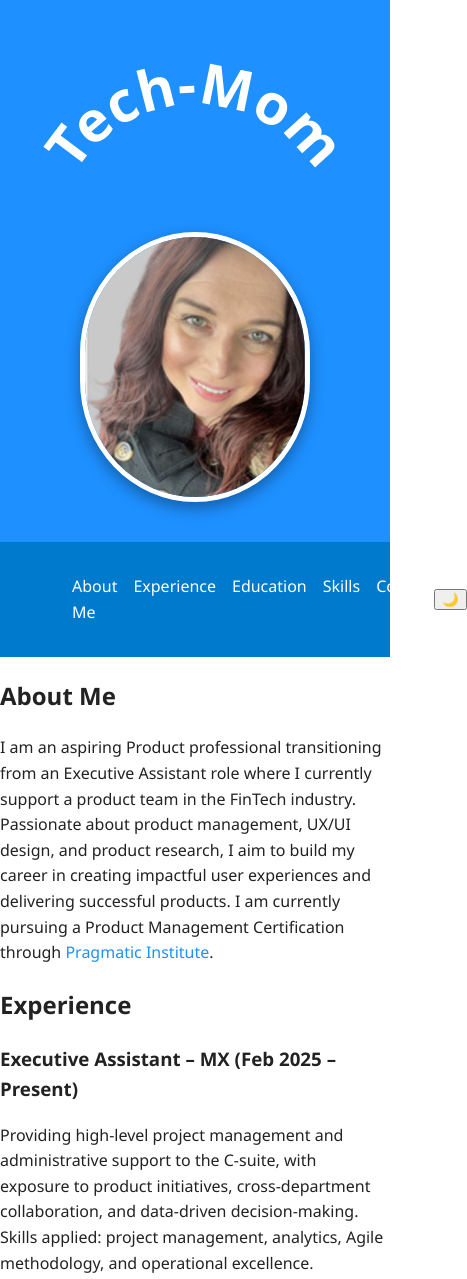
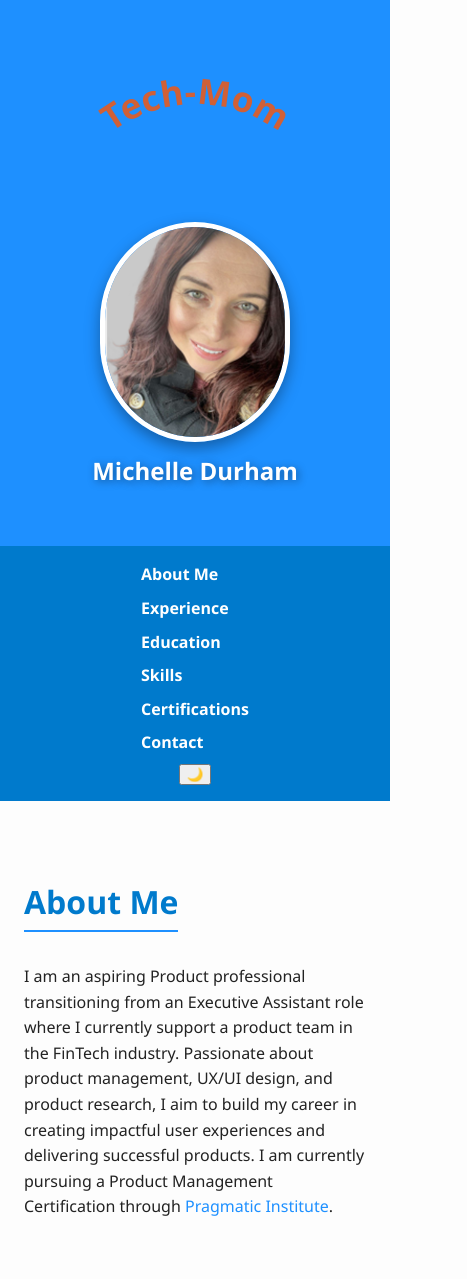
Before and after one commit to mortenmi/mortenmi.github.io, a plain HTML site: page index.html in a window 390 px wide. Shown: the top 1279 px of the page, 467 px wide, since content can reach past the window. Drawn offline with Linux system fonts and the light colour scheme.

Commit message:
Add files via upload

```diff
--- a/index.html
+++ b/index.html
@@ -22,7 +22,10 @@
         </svg>
 
         <!-- Oval image -->
-        <img src="Headshot.png" alt="Tech-Mom photo" class="photo">
+        <img src="Headshot.png" alt="Michelle Durham" class="photo">
+
+        <!-- Your name under the photo -->
+        <h1 class="name">Michelle Durham</h1>
     </div>
 
     <!-- ===== Header & Navigation ===== -->
@@ -33,6 +36,7 @@
                 <li><a href="#experience">Experience</a></li>
                 <li><a href="#education">Education</a></li>
                 <li><a href="#skills">Skills</a></li>
+                <li><a href="#certifications">Certifications</a></li>
                 <li><a href="#contact">Contact</a></li>
             </ul>
         </nav>
@@ -107,8 +111,11 @@
     <!-- ===== Certifications ===== -->
     <section id="certifications">
         <h2>Certifications</h2>
-        <p><a href="https://www.pragmaticinstitute.com/product/product-management-certification/"
-                target="_blank">Product Management Certification – Pragmatic Institute (In Progress)</a></p>
+        <p>
+            <a href="https://www.pragmaticinstitute.com/product/product-management-certification/" target="_blank">
+                Product Management Certification – Pragmatic Institute (In Progress)
+            </a>
+        </p>
     </section>
 
     <!-- ===== Contact ===== -->
--- a/index.js
+++ b/index.js
@@ -1,5 +1,5 @@
-// Select the banner
-const banner = document.querySelector('.banner');
+// Select the banner text
+const bannerText = document.querySelector('.banner-svg text');
 
 // Function to generate a random color
 function getRandomColor() {
@@ -11,7 +11,13 @@ function getRandomColor() {
     return color;
 }
 
-// Click event: change banner background color
+// Change banner text color continuously every 500ms
+setInterval(() => {
+    bannerText.style.fill = getRandomColor();
+}, 500);
+
+// Optional: keep banner background color change on click
+const banner = document.querySelector('.banner');
 banner.addEventListener('click', () => {
     banner.style.backgroundColor = getRandomColor();
 });
--- a/styles.css
+++ b/styles.css
@@ -4,17 +4,18 @@ body {
     font-family: 'Segoe UI', Arial, sans-serif;
     line-height: 1.6;
     color: #222;
+    background-color: #fdfdfd;
 }
 
+/* Links */
 a {
     text-decoration: none;
     color: #1e90ff;
-    /* links match banner color */
+    transition: color 0.3s ease;
 }
 
 a:hover {
     color: #ffdd57;
-    /* hover accent color */
 }
 
 /* ===== Banner ===== */
@@ -42,6 +43,7 @@ a:hover {
     fill: white;
 }
 
+/* Photo + Name */
 .photo {
     width: 220px;
     height: 260px;
@@ -49,7 +51,17 @@ a:hover {
     object-fit: cover;
     border: 5px solid white;
     box-shadow: 0 6px 15px rgba(0, 0, 0, 0.35);
-    margin-top: -50px;
+    margin-top: -115px;
+    /* moved closer to Tech-Mom arch */
+}
+
+.name {
+    margin-top: 10px;
+    font-size: 2rem;
+    font-weight: bold;
+    color: white;
+    text-shadow: 2px 2px 8px rgba(0, 0, 0, 0.4);
+    text-align: center;
 }
 
 /* ===== Header ===== */
@@ -68,9 +80,95 @@ header {
 header nav ul {
     list-style: none;
     display: flex;
-    gap: 1rem;
+    gap: 1.5rem;
+    margin: 0;
+    padding: 0;
 }
 
 header nav ul li a {
     color: white;
+    font-weight: bold;
+    padding: 0.25rem 0.5rem;
 }
+
+header nav ul li a:hover {
+    color: #ffdd57;
+}
+
+/* ===== Section Styles ===== */
+section {
+    max-width: 900px;
+    margin: 3rem auto;
+    padding: 0 3rem;
+    /* added more left/right padding */
+}
+
+/* Section Headings */
+section h2 {
+    font-size: 2rem;
+    margin-bottom: 1rem;
+    color: #007acc;
+    border-bottom: 2px solid #1e90ff;
+    display: inline-block;
+    padding-bottom: 0.2rem;
+}
+
+/* Paragraph spacing */
+section p {
+    margin-bottom: 1rem;
+}
+
+/* Experience & Education items */
+.experience-item,
+.education-item {
+    margin-bottom: 2rem;
+    padding-left: 1rem;
+    border-left: 4px solid #1e90ff;
+}
+
+/* Skills section */
+#skills p {
+    margin-bottom: 0.75rem;
+}
+
+/* Certifications links */
+#certifications a {
+    font-weight: bold;
+}
+
+/* Contact section */
+#contact p {
+    margin-bottom: 0.5rem;
+}
+
+/* ===== Responsive ===== */
+@media (max-width: 768px) {
+    .banner-svg text {
+        font-size: 50px;
+    }
+
+    .photo {
+        width: 180px;
+        height: 210px;
+        margin-top: -60px;
+        /* adjusted for smaller screens */
+    }
+
+    .name {
+        font-size: 1.5rem;
+    }
+
+    header {
+        flex-direction: column;
+        gap: 0.5rem;
+    }
+
+    header nav ul {
+        flex-direction: column;
+        gap: 0.5rem;
+    }
+
+    section {
+        padding: 0 1.5rem;
+    }
+}
```
